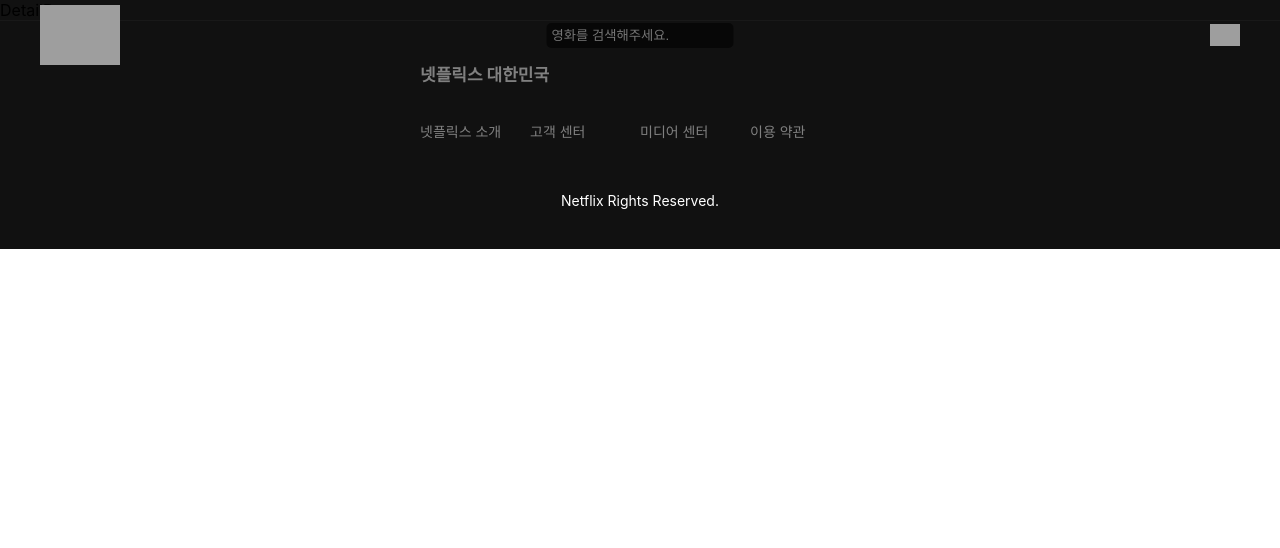
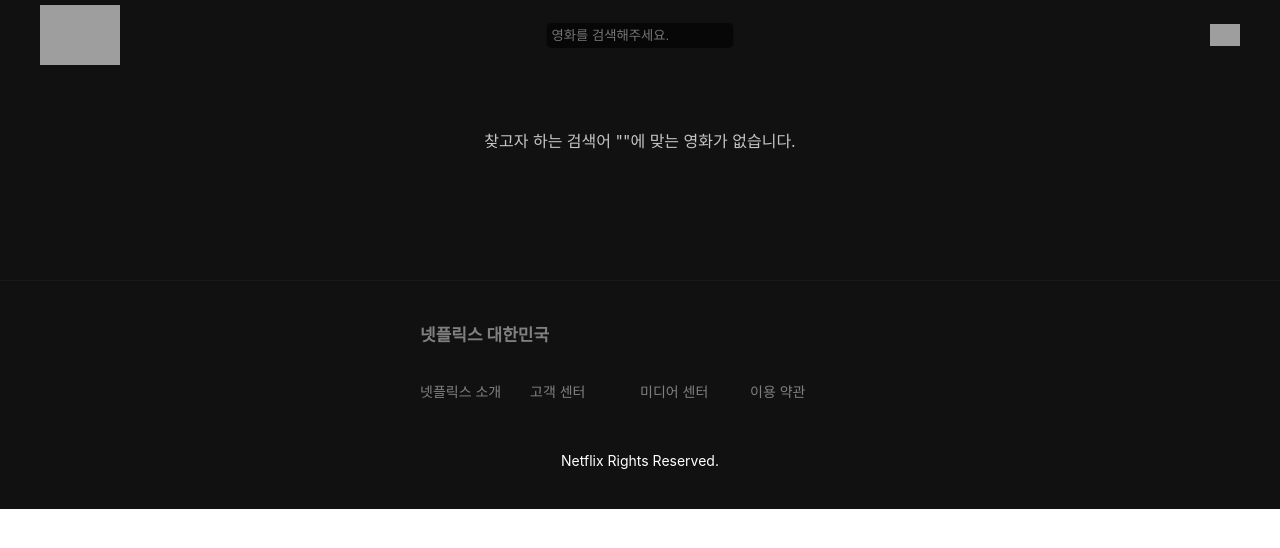
Before and after one commit to chaewonni/react, a React (Create React App) app in the folder react-netflix-clone/: page /search in a window 1280 px wide. Shown: the top 548 px of the page. Built offline with nearby package versions, Linux system fonts and the light colour scheme; grey boxes are pictures that could not be loaded.

Commit message:
useDebounce 이용하여 검색 성능 최적화, useParams 이용하여 상세 페이지 구현

```diff
--- a/react-netflix-clone/src/App.js
+++ b/react-netflix-clone/src/App.js
@@ -25,7 +25,7 @@
         <Route path="/" element={<Layout />}>
           <Route index element={<MainPage />} />
           <Route path=":movieId" element={<DetailPage />} />
-          <Route index element={<SearchPage />} />
+          <Route path="search" element={<SearchPage />} />
         </Route>
       </Routes>
     </div>
--- /dev/null
+++ b/react-netflix-clone/src/hooks/useDebounce.js
@@ -0,0 +1,19 @@
+import { useState, useEffect } from "react";
+
+export const useDeboune = (value, delay) => {
+
+    const [debounceValue, setDebounceValue] = useState(value);
+
+    useEffect(() => {
+
+        const handler = setTimeout(() => {
+            setDebounceValue(value)
+        }, delay);
+
+        return () => {
+            clearTimeout(handler)
+        };
+    }, [value, delay]);
+
+    return debounceValue;
+}
--- a/react-netflix-clone/src/pages/DetailPage/index.js
+++ b/react-netflix-clone/src/pages/DetailPage/index.js
@@ -1,7 +1,32 @@
-import React from 'react'
+import React, { useEffect, useState } from 'react'
+import { useParams } from 'react-router-dom'
+import axios from '../../api/axios';
 
 export default function DetailPage() {
-  return (
-    <div>DetailPage</div>
-  )
+
+    const { movieId } = useParams();
+    console.log('movieId', movieId);
+    const [movie, setMovie] = useState([]);
+
+    useEffect(() => {
+        async function fetchData() {
+            const request = await axios.get(
+                `/movie/${movieId}`
+            )
+            setMovie(request.data)
+            console.log('request', request);
+        }
+        fetchData();
+    }, []);
+
+    if (!movie) return <div>...loading</div>
+    return (
+        <section>
+            <img
+                className='modal__poster-img'
+                src={`https://image.tmdb.org/t/p/original${movie.backdrop_path}`}
+                alt='poster'
+            />
+        </section>
+    )
 }
--- a/react-netflix-clone/src/pages/SearchPage/index.js
+++ b/react-netflix-clone/src/pages/SearchPage/index.js
@@ -1,10 +1,12 @@
 import React, { useEffect, useState } from 'react'
-import { useLocation } from 'react-router-dom'
+import { useLocation, useNavigate } from 'react-router-dom'
 import axios from '../../api/axios'
 import "./SearchPage.css"
+import { useDeboune } from '../../hooks/useDebounce';
 
 export default function SearchPage() {
 
+    const navigate = useNavigate();
     const [searchResults, setSearchResults] = useState([]);
 
     console.log('useLocation()', useLocation());
@@ -14,15 +16,17 @@
 
     let query = useQuery();
     const searchTerm = query.get("q");
+    const debounceSearchTerm = useDeboune(searchTerm, 500);
     console.log('searchTerm', searchTerm)
 
     useEffect(() => {
-        if (searchTerm) {
+        if (debounceSearchTerm) {
             fetchSearchMovie(searchTerm);
         }
-    }, [searchTerm]);
+    }, [debounceSearchTerm]);
 
     const fetchSearchMovie = async (searchTerm) => {
+        console.log('searchTerm', searchTerm)
         try {
             const request = await axios.get(
                 `/search/multi?include_adult=false&query=${searchTerm}`
@@ -42,8 +46,8 @@
                         const movieImageUrl =
                         "https://image.tmdb.org/t/p/w500" + movie.backdrop_path
                         return (
-                            <div className='movie'>
-                                <div
+                            <div className='movie' key={movie.id}>
+                                <div onClick={() => navigate(`/${movie.id}`)}
                                 className='movie__column-poster'
                                 >
                                     <img
@@ -59,7 +63,7 @@
         ) :
         <section className='no-results'>
             <div className='no-results__text'>
-                <p>찾고자 하는 검색어 "{searchTerm}"에 맞는 영화가 없습니다.</p>
+                <p>찾고자 하는 검색어 "{debounceSearchTerm}"에 맞는 영화가 없습니다.</p>
             </div>
 
         </section>
```
